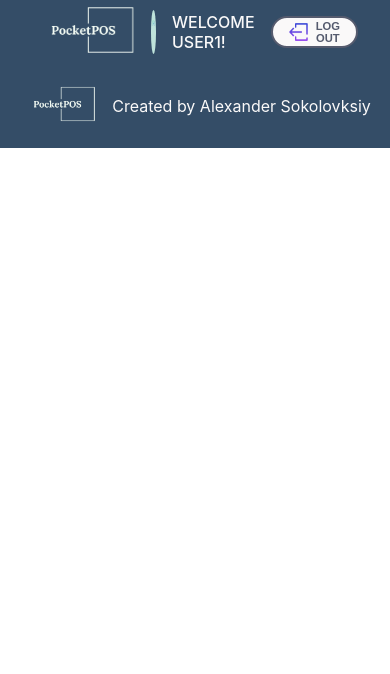
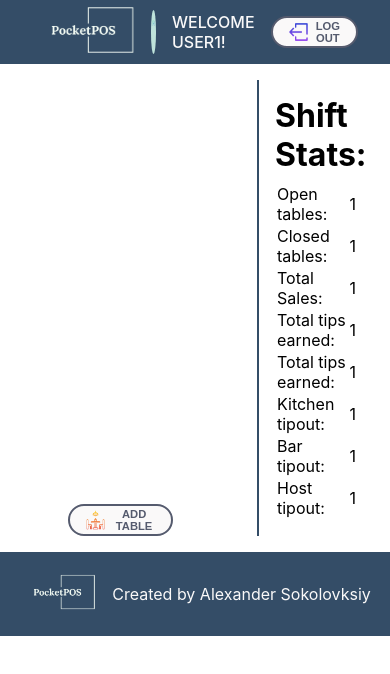
Before and after one commit to SokolovskiyA/PocketPOS_capstone, a React (Create React App) app: page /1 in a window 390 px wide. Shown: the top 674 px of the page. Built offline with nearby package versions, Linux system fonts and the light colour scheme.

Commit message:
created main page with stat info and list of restaurants. still thinking on styling. probably need to focus on mobile and tablet. created page for main POS screen. stuck on adding the table to the array onClick.

```diff
--- a/src/App.jsx
+++ b/src/App.jsx
@@ -5,7 +5,7 @@ import RegisterForm from './Components/RegisterForm/RegisterForm';
 import MainCabinet from './Components/MainCabinet/MainCabinet'
 import SiteFooter from "./Components/SiteFooter/SiteFooter";
 import SiteHeader from "./Components/SiteHeader/SiteHeader";
-
+import POSPage from './Components/POSPage/POSPage'
 
 function App() {
   return (
@@ -15,6 +15,7 @@ function App() {
           <Route path="/login" element={<LogInForm />}></Route>
           <Route path="/register" element={<RegisterForm />}></Route>
           <Route path="/cabinet" element={<MainCabinet />}></Route>
+          <Route path="/:id" element={<POSPage/>}/>
         </Routes>
       <SiteFooter />
     </BrowserRouter>
--- a/src/Components/MainCabinet/MainCabinet.jsx
+++ b/src/Components/MainCabinet/MainCabinet.jsx
@@ -9,6 +9,10 @@ import './MainCabinet.scss'
 import add from '../../Assets/images/add.png';
 
 function MainCabinet() {
+    const navigate = useNavigate();
+    const chooseRestaurant = event => {
+        navigate(`/${event.target.id}`)
+    }
     return (
         <div className='main-cabinet'>
             <div className="main-cabinet__info">
@@ -24,19 +28,19 @@ function MainCabinet() {
                 </section>
             </div>
             <div className='restaurants'>
-                <div className="restaurants__restaurant">
+                <div onClick={chooseRestaurant} id="01" className="restaurants__restaurant">
                     <h2 className='restaurants__name'>restaurant1</h2>
                     <img/>
                 </div>
-                <div className="restaurants__restaurant">
+                <div onClick={chooseRestaurant} id="02" className="restaurants__restaurant">
                     <h2 className='restaurants__name'>restaurant1</h2>
                     <img/>
                 </div>
-                <div className="restaurants__restaurant">
+                <div onClick={chooseRestaurant} id="03" className="restaurants__restaurant">
                     <h2 className='restaurants__name'>restaurant1</h2>
                     <img/>
                 </div>
-                <div className="restaurants__restaurant">
+                <div onClick={chooseRestaurant} id="04" className="restaurants__restaurant">
                     <h2 className='restaurants__name'>restaurant1</h2>
                     <img/>
                 </div>
--- a/src/Components/MainCabinet/MainCabinet.scss
+++ b/src/Components/MainCabinet/MainCabinet.scss
@@ -41,8 +41,9 @@
     gap: 1rem;
     overflow: scroll;
     color: $TextColor;
+    border-top: 2px solid $darkBackground;
     &__restaurant {
-        background-color: $ElementBackground;
+        background-color: $mainBackground;
         border-radius: 10px;
         height: 6rem;
         width: 6rem;
--- a/src/Components/POSPage/POSPage.jsx
+++ b/src/Components/POSPage/POSPage.jsx
@@ -0,0 +1,68 @@
+import React from 'react'
+import Button from '../SmallComponents/Button/Button'
+import './POSPage.scss'
+import tableLogo from '../../Assets/images/dining-table.png'
+import { useState, useEffect } from "react";
+
+function POSPage() {
+    const [tables, setTables] = useState([])
+
+    const addTable = event => {
+        event.preventDefault();
+
+    }
+    return (
+        <div className="POSscreen">
+            <div className='POSscreen__tables tables'>
+                {tables.map((table) => {
+                    <div className='tables__table'>
+                        <img className='tables__image' src={table.image}/>
+                        <p className='tables__number'>{table.table_number}</p>
+                    </div>
+                })}
+                <Button click={addTable} logo={tableLogo} class="POSscreen__button" text="Add Table"/>
+            </div>
+            <div className='shift-stats'>
+                <h1 className='shift-stats__header'>Shift Stats:</h1>
+                <table>
+                    <tbody>
+                        <tr>
+                            <td>Open tables:</td>
+                            <td>1</td>
+                        </tr>
+                        <tr>
+                            <td>Closed tables:</td>
+                            <td>1</td>
+                        </tr>
+                        <tr>
+                            <td>Total Sales:</td>
+                            <td>1</td>
+                        </tr>
+                        <tr>
+                            <td>Total tips earned:</td>
+                            <td>1</td>
+                        </tr>
+                        <tr>
+                            <td>Total tips earned:</td>
+                            <td>1</td>
+                        </tr>
+                        <tr>
+                            <td>Kitchen tipout:</td>
+                            <td>1</td>
+                        </tr>
+                        <tr>
+                            <td>Bar tipout:</td>
+                            <td>1</td>
+                        </tr>
+                        <tr>
+                            <td>Host tipout:</td>
+                            <td>1</td>
+                        </tr>
+                    </tbody>
+                </table>
+            </div>
+        </div>
+    )
+}
+
+export default POSPage
--- a/src/Components/POSPage/POSPage.scss
+++ b/src/Components/POSPage/POSPage.scss
@@ -0,0 +1,39 @@
+@use '../../styles/colors' as *;
+.POSscreen{
+    display: flex;
+    justify-content: space-between;
+    &__tables {
+        width: 70%;
+        display: flex;
+        padding: 1rem;
+    }
+    &__button {
+        width: 50%;
+        margin: 0 auto;
+        align-self: flex-end;
+    }
+}
+.shift-stats {
+    width: 30%;
+    padding: 1rem;
+    margin: 1rem;
+    border-left: 2px solid $darkBackground;
+    display: flex;
+    flex-direction: column;
+    gap: 0.5rem;
+}
+.tables {
+    &__table {
+        width: 2.5rem;
+        height: 2.5rem;
+        display: flex;
+        flex-wrap: wrap;
+    }
+    &__image {
+        width: 100%;
+    }
+    &__number {
+        width: 100%;
+        text-align: center;
+    }
+}
--- a/src/Components/SmallComponents/Button/Button.jsx
+++ b/src/Components/SmallComponents/Button/Button.jsx
@@ -3,7 +3,7 @@ import './Button.scss'
 
 function Button(props) {
     return (
-        <button className={`button ${props.class}`}>
+        <button onClick={props.click} className={`button ${props.class}`}>
             <img className="button__image" src={props.logo} alt="button-image"></img>
             <span className="button__text">{props.text}</span>
         </button>
```
Also changed, not shown: src/Assets/images/dining-table.png (added).
